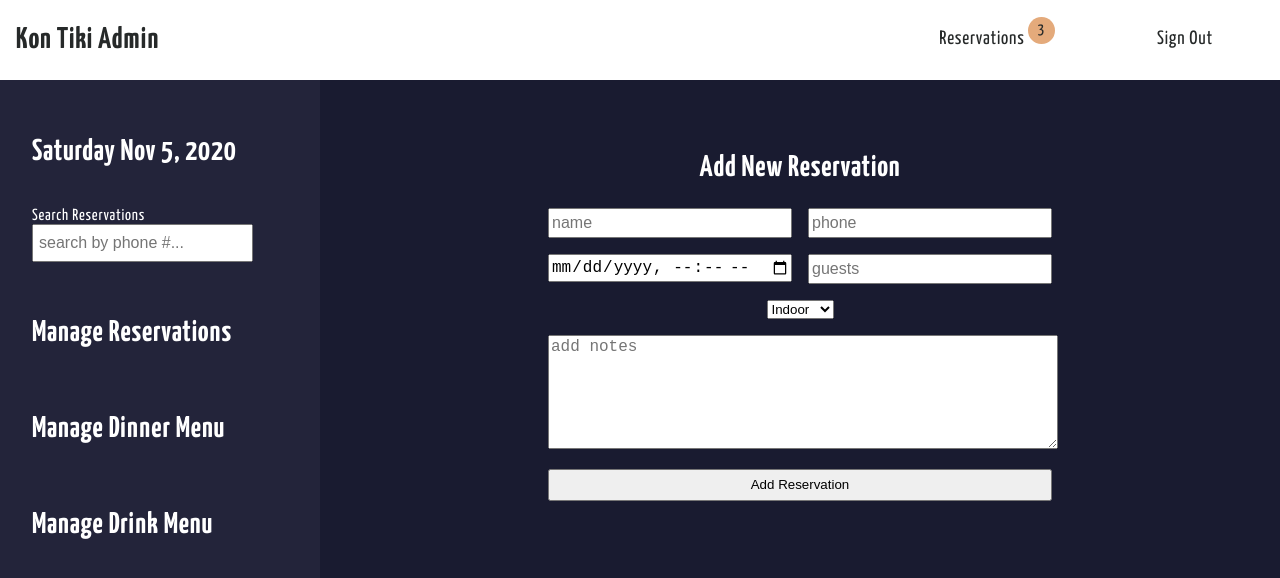
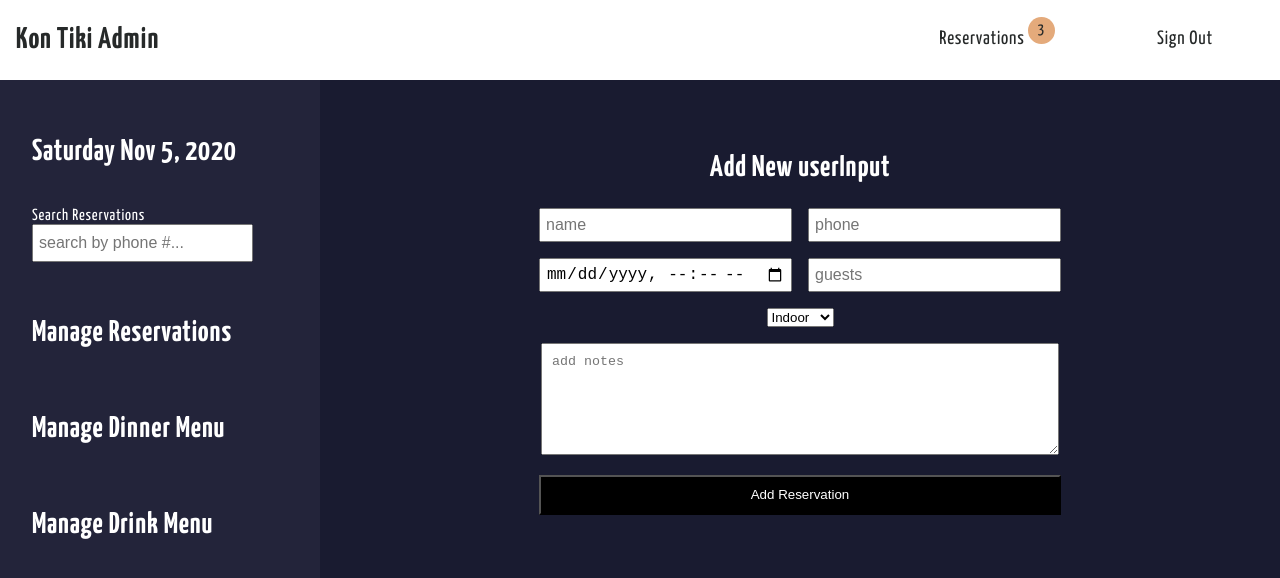
Before and after one commit to asabogal/2020-kon-tiki, a Next.js app: page /admin/dashboard in a window 1280 px wide. Shown: the top 578 px of the page. Built offline with nearby package versions, Linux system fonts and the light colour scheme.

Commit message:
update form to use FormUI components + useInputControl hook

```diff
--- a/components/admin/dashboard/NewReservationForm.js
+++ b/components/admin/dashboard/NewReservationForm.js
@@ -1,28 +1,12 @@
-import {useReducer} from 'react';
+import useInputControl from '../../../hooks/useInputControl';
 import useSubmitForm from '../../../hooks/useSubmitForm';
+import {Input, SubmitButton} from '../../utils/Forms';
 import styled from 'styled-components';
 
-const NewReservationForm = () => {
+const NewuserInputForm = () => {
 
-  const [reservation, setReservation] = useReducer((state, newState) => ({...state, ...newState}),
-    {
-      name: '',
-      phone: '',
-      date: '',
-      guests: '',
-      seating: '',
-      notes: ''
-    }
-  );
-
-  const [submitForm] = useSubmitForm(reservation);
-
-  const handleChange = (e) => {
-    const {name, value} = e.target;
-    setReservation({
-      [name]: value
-    });
-  };
+  const [userInput, handleChange, reset] = useInputControl();
+  const [submitForm] = useSubmitForm(userInput);
 
   const handleSubmit = (e) => {
     e.preventDefault();
@@ -31,41 +15,41 @@ const NewReservationForm = () => {
 
   return (
     <FormContainer onSubmit={handleSubmit}>
-      <h2>Add New Reservation</h2>
+      <h2>Add New userInput</h2>
       <Form>
-        <input
+        <Input
           placeholder="name"
           type="text"
           name="name"
-          value={reservation.value}
+          value={userInput.value}
           onChange={handleChange}
         />
-        <input
+        <Input
           placeholder="phone"
           type="text"
           name="phone"
-          value={reservation.value}
+          value={userInput.value}
           onChange={handleChange}
         />
-        <input
+        <Input
           placeholder="date"
           type="datetime-local"
           name="date"
-          value={reservation.value}
+          value={userInput.value}
           onChange={handleChange}
         />
-        <input
+        <Input
           placeholder="guests"
           type="text"
           name="guests"
-          value={reservation.value}
+          value={userInput.value}
           onChange={handleChange}
         />
         <SelectField>
           <select
             placeholder="seating"
             name="seating"
-            value={reservation.value}
+            value={userInput.value}
             onChange={handleChange}
           >
             <option value="indoor">Indoor</option>
@@ -74,25 +58,25 @@ const NewReservationForm = () => {
           </select>
         </SelectField>
         <TextAreaField>
-          <textarea
+          <Input
             placeholder='add notes'
+            type='textarea'
             name='notes'
             rows="6"
-            value={reservation.value}
+            width='95%'
+            value={userInput.value}
             onChange={handleChange}
           />
         </TextAreaField>
         <ButtonField>
-          <button type='submit'>
-            Add Reservation
-          </button>
+          <SubmitButton label='Add Reservation'/>
         </ButtonField>
       </Form>
     </FormContainer>
   );
 };
 
-export default NewReservationForm;
+export default NewuserInputForm;
 
 const FormContainer = styled.div`
   margin: 0 auto;
@@ -105,19 +89,6 @@ const Form = styled.form`
   display: grid;
   grid-template-columns: 1fr 1fr;
   gap: 1rem;
-  input {
-    height: 1.5rem;
-    font-size: 16px;
-  }
-  textarea {
-    width: 100%;
-    font-size: 16px;
-  }
-  button {
-    width: 100%;
-    height: 2rem;
-    cursor: pointer;
-  }
 `;
 
 const SelectField = styled.div`
@@ -125,6 +96,7 @@ const SelectField = styled.div`
 `;
 
 const TextAreaField = styled.div`
+  width: 100%;
   grid-area: 4 / 1 / 4 / 3;
 `;
 
```
Also changed, not shown: components/admin/Login.js (+10 -43 lines).
